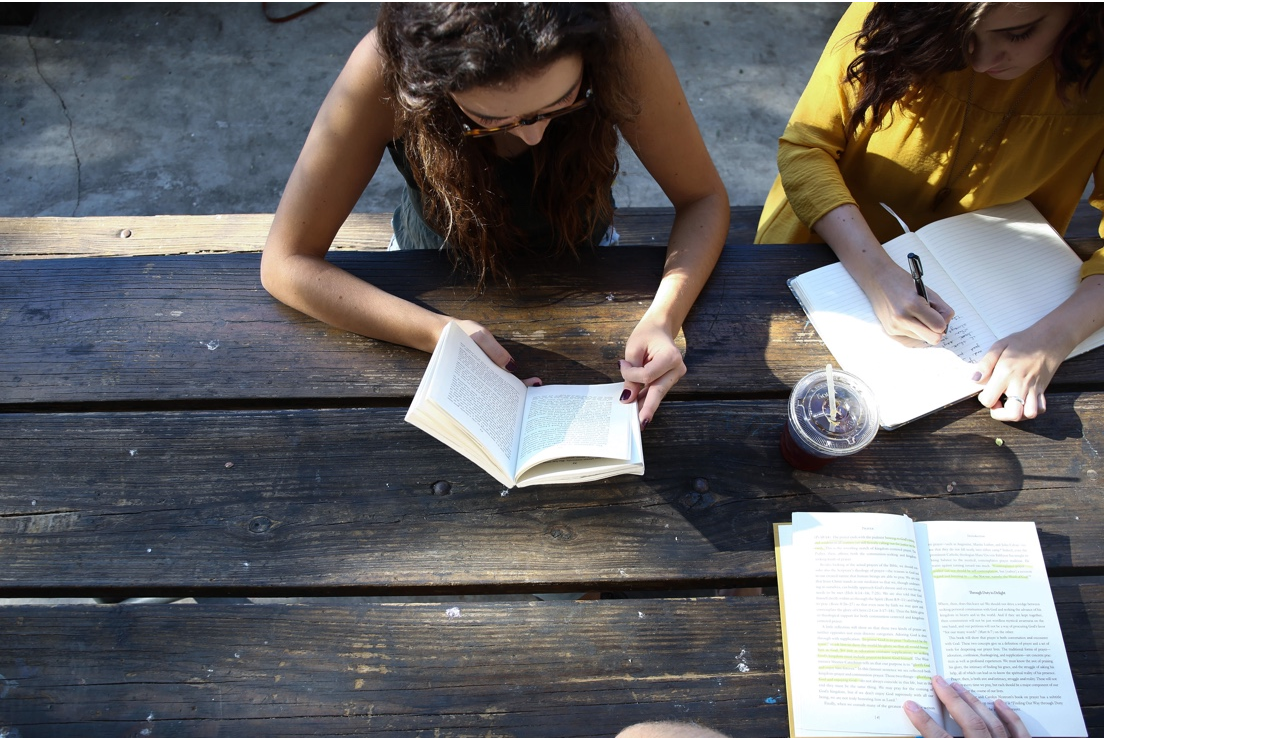
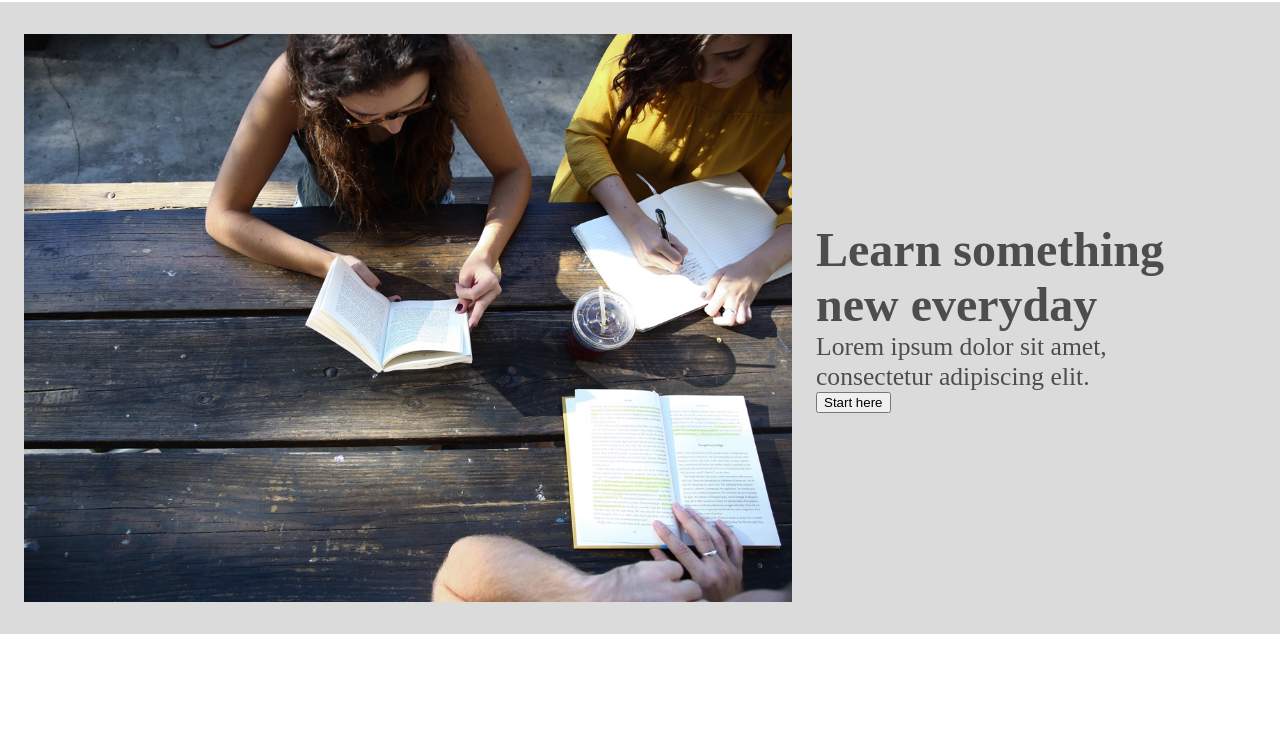
Before and after one commit to AdelineSey/colmar-academy, a plain HTML site: page index.html in a window 1280 px wide. Shown: the part 62-800 px from the top of the page. Drawn offline with Linux system fonts and the light colour scheme.

Commit message:
Working on the 'Learn something new everyday' section. Not complete, but got a fair amount done.

```diff
--- a/index.html
+++ b/index.html
@@ -20,11 +20,13 @@
         </div>
     </header>
     <main>
-        <div>
+        <div class="banner">
             <img src="images/banner.jpg" alt="Friends studying at a wooden picnic table">
-            <h1>Learn something new everyday</h1>
-            <p>Lorem ipsum dolor sit amet, consectetur adipiscing elit.</p>
-            <button>Start here</button>
+            <div class="banner-text">
+                <h1>Learn something new everyday</h1>
+                <p>Lorem ipsum dolor sit amet, consectetur adipiscing elit.</p>
+                <button>Start here</button>
+            </div>
         </div>
         <div>
 
--- a/styles.css
+++ b/styles.css
@@ -1,3 +1,5 @@
+/* Universal */
+
 * {
     margin: 0;
 }
@@ -17,6 +19,8 @@ a:hover {
     cursor: pointer;
     color: hsl(200, 60%, 35%);
 }
+
+/* Header & Nav Bar */
 
 .header {
     display: flex;
@@ -56,3 +60,33 @@ a:hover {
     padding-right: 8px;
     font-size: 1.2rem;
 }
+
+/* Learn Something New Everyday */
+
+.banner {
+    display: flex;
+    width: 100%;
+    height: fit-content;
+    margin: 0;
+    background-color: hsl(0, 0%, 86%);
+}
+
+.banner img {
+    width: 60%;
+    justify-self: left;
+    padding: 32px 24px;
+}
+
+.banner-text {
+    color: hsl(0, 0%, 30%);
+    margin: auto;
+    padding-right: 72px;
+}
+
+.banner-text h1 {
+    font-size: 3rem;
+}
+
+.banner-text p {
+    font-size: 1.6rem;
+}
```
